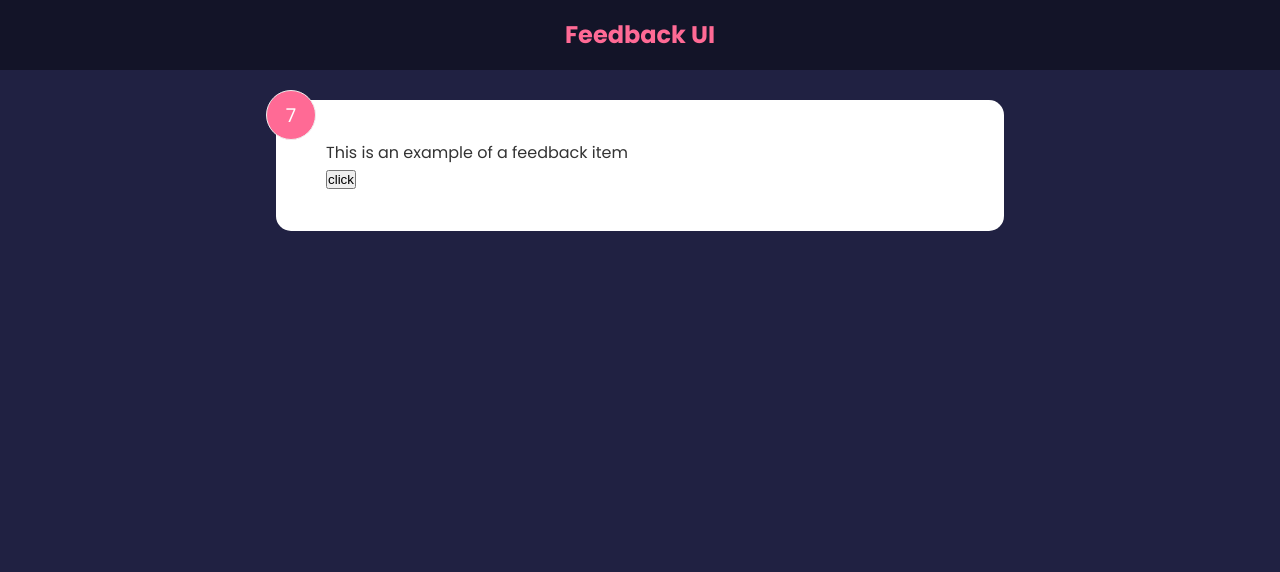
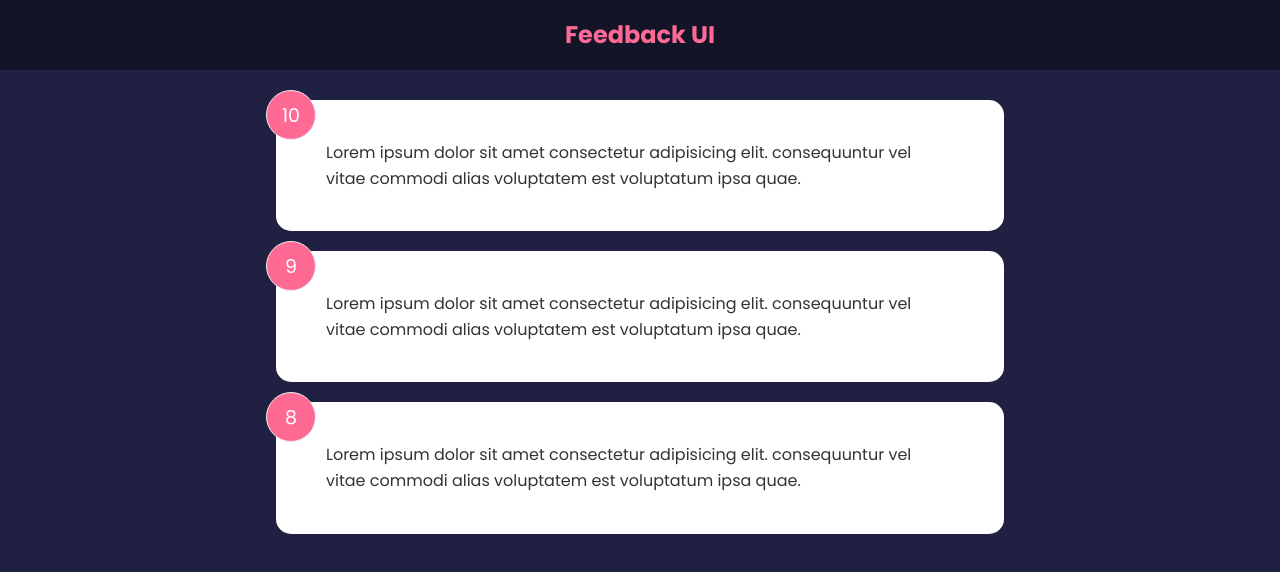
Before and after one commit to VaiDik-cyber/feedback, a React (Create React App) app: page / in a window 1280 px wide. Shown: the top 572 px of the page. Built offline with nearby package versions, Linux system fonts and the light colour scheme; the HTML template or start-up script is replaced by a standard one.

Commit message:
feedbackList component made

```diff
--- a/src/App.js
+++ b/src/App.js
@@ -1,13 +1,16 @@
-import FeedbackItems from "./components/FeedbackItems";
+import { useState } from "react";
 import Header from "./components/Header";
+import FeedbackData from "./data/FeedbackData";
+import FeedbackList from "./components/FeedbackList";
 
 function App() {
+  const [feedback, setFeedback] = useState(FeedbackData);
   return (
     <>
       <Header></Header>
 
       <div className="container">
-        <FeedbackItems />
+        <FeedbackList feedback={feedback} />
       </div>
     </>
   );
--- a/src/components/FeedbackItems.jsx
+++ b/src/components/FeedbackItems.jsx
@@ -1,19 +1,8 @@
-import React, { useState } from "react";
-
-function FeedbackItems() {
-  const [rating, setRating] = useState(7);
-  const [text, setText] = useState("This is an example of a feedback item");
-  const handleClick = () => {
-    setText(`You have ${rating + 1} Messages`);
-    setRating((prev) => {
-      return prev + 1;
-    });
-  };
+function FeedbackItems({ item }) {
   return (
     <div className="card">
-      <div className="num-display">{rating}</div>
-      <div className="text-display">{text}</div>
-      <button onClick={handleClick}>click</button>
+      <div className="num-display">{item.rating}</div>
+      <div className="text-display">{item.text}</div>
     </div>
   );
 }
--- /dev/null
+++ b/src/components/FeedbackList.jsx
@@ -0,0 +1,18 @@
+import React from "react";
+import FeedbackItems from "./FeedbackItems";
+
+const FeedbackList = ({ feedback }) => {
+  if (!feedback || feedback.length === 0) {
+    return <p>No Feedback Yet</p>;
+  }
+  //   console.log(feedback);
+  return (
+    <div className="feedback-list">
+      {feedback.map((item) => (
+        <FeedbackItems key={item.id} item={item} />
+      ))}
+    </div>
+  );
+};
+
+export default FeedbackList;
--- /dev/null
+++ b/src/data/FeedbackData.js
@@ -0,0 +1,19 @@
+const FeedbackData = [
+  {
+    id: 1,
+    rating: 10,
+    text: "Lorem ipsum dolor sit amet consectetur adipisicing elit. consequuntur vel vitae commodi alias voluptatem est voluptatum ipsa quae.",
+  },
+  {
+    id: 2,
+    rating: 9,
+    text: "Lorem ipsum dolor sit amet consectetur adipisicing elit. consequuntur vel vitae commodi alias voluptatem est voluptatum ipsa quae.",
+  },
+  {
+    id: 3,
+    rating: 8,
+    text: "Lorem ipsum dolor sit amet consectetur adipisicing elit. consequuntur vel vitae commodi alias voluptatem est voluptatum ipsa quae.",
+  },
+];
+
+export default FeedbackData;
--- a/src/index.js
+++ b/src/index.js
@@ -1,14 +1,14 @@
-import React from 'react';
-import ReactDOM from 'react-dom/client';
-import './index.css';
-import App from './App';
-import reportWebVitals from './reportWebVitals';
+import React from "react";
+import ReactDOM from "react-dom/client";
+import "./index.css";
+import App from "./App";
+import reportWebVitals from "./reportWebVitals";
 
-const root = ReactDOM.createRoot(document.getElementById('root'));
+const root = ReactDOM.createRoot(document.getElementById("root"));
 root.render(
-  <React.StrictMode>
-    <App />
-  </React.StrictMode>
+  // <React.StrictMode>
+  <App />
+  // </React.StrictMode>
 );
 
 // If you want to start measuring performance in your app, pass a function
```
